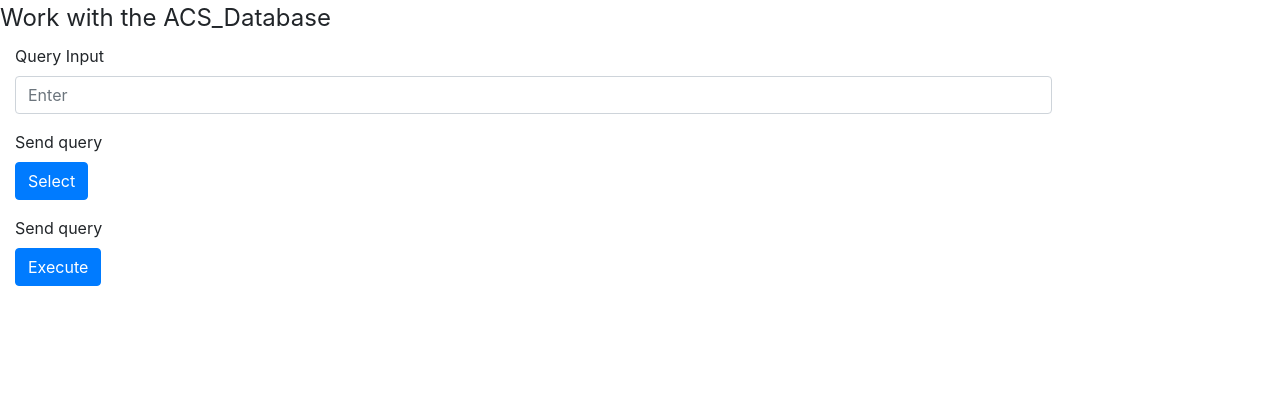
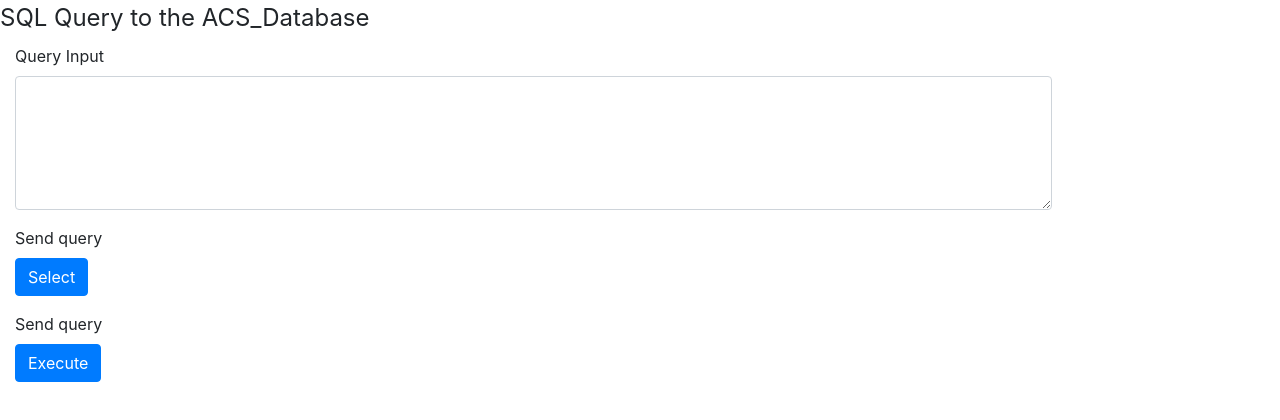
Before and after one commit to swible/ACS_Database, a plain HTML site: page resources/index.html in a window 1280 px wide. Drawn offline with nearby package versions, Linux system fonts and the light colour scheme.

Commit message:
Index - многострочное поле ввода запроса

```diff
--- a/resources/index.html
+++ b/resources/index.html
@@ -17,13 +17,14 @@
     <fieldset>
 
         <!-- Form Name -->
-        <legend>Work with the ACS_Database</legend>
+        <legend>SQL Query to the ACS_Database</legend>
 
         <!-- Text input-->
         <div class="form-group">
             <label class="col-md-4 control-label" for="textinput">Query Input</label>
             <div class="col-md-10">
-                <input id="textinput" name="textinput" type="text" placeholder="Enter" class="form-control input-md">
+<!--                <input id="textinput" name="textinput" type="text" placeholder="Enter" class="form-control input-md">-->
+                <textarea id="textinput" name="textinput" class="form-control" rows="5"></textarea>
             </div>
         </div>
 
```
